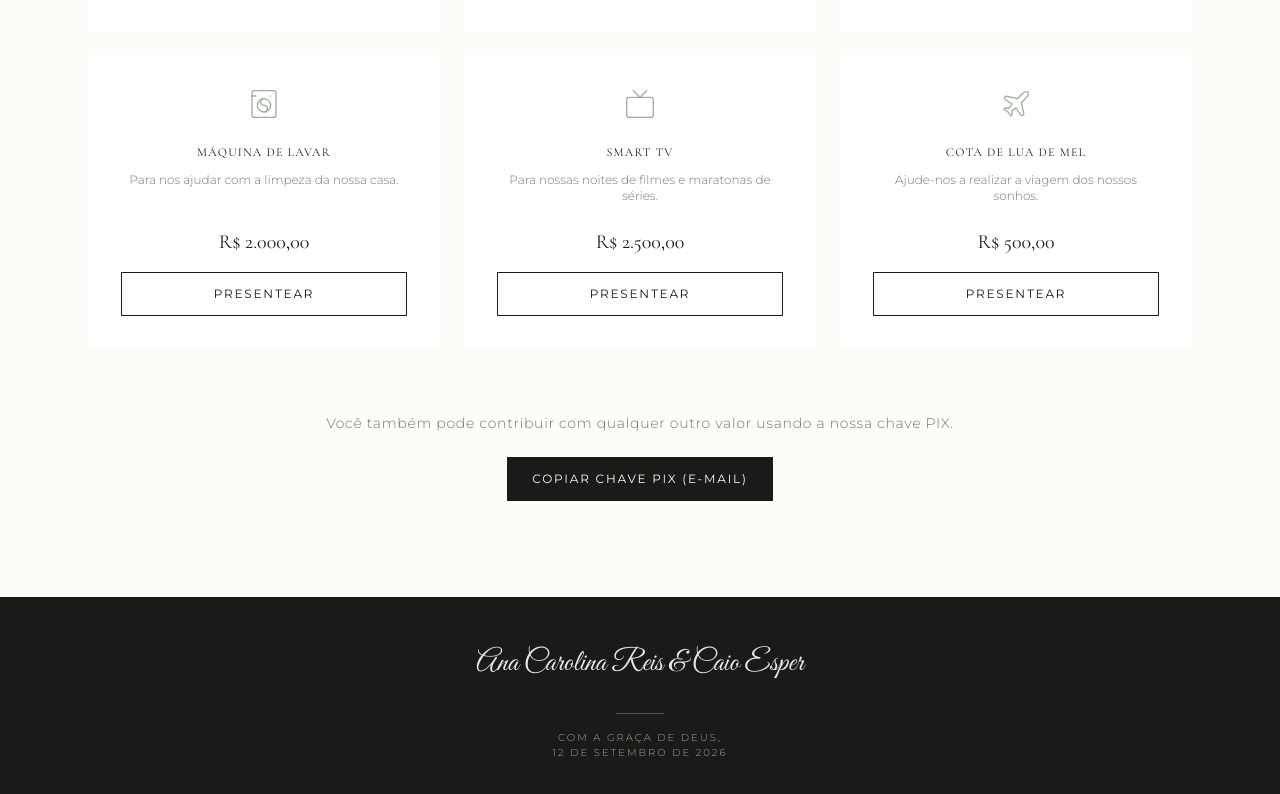
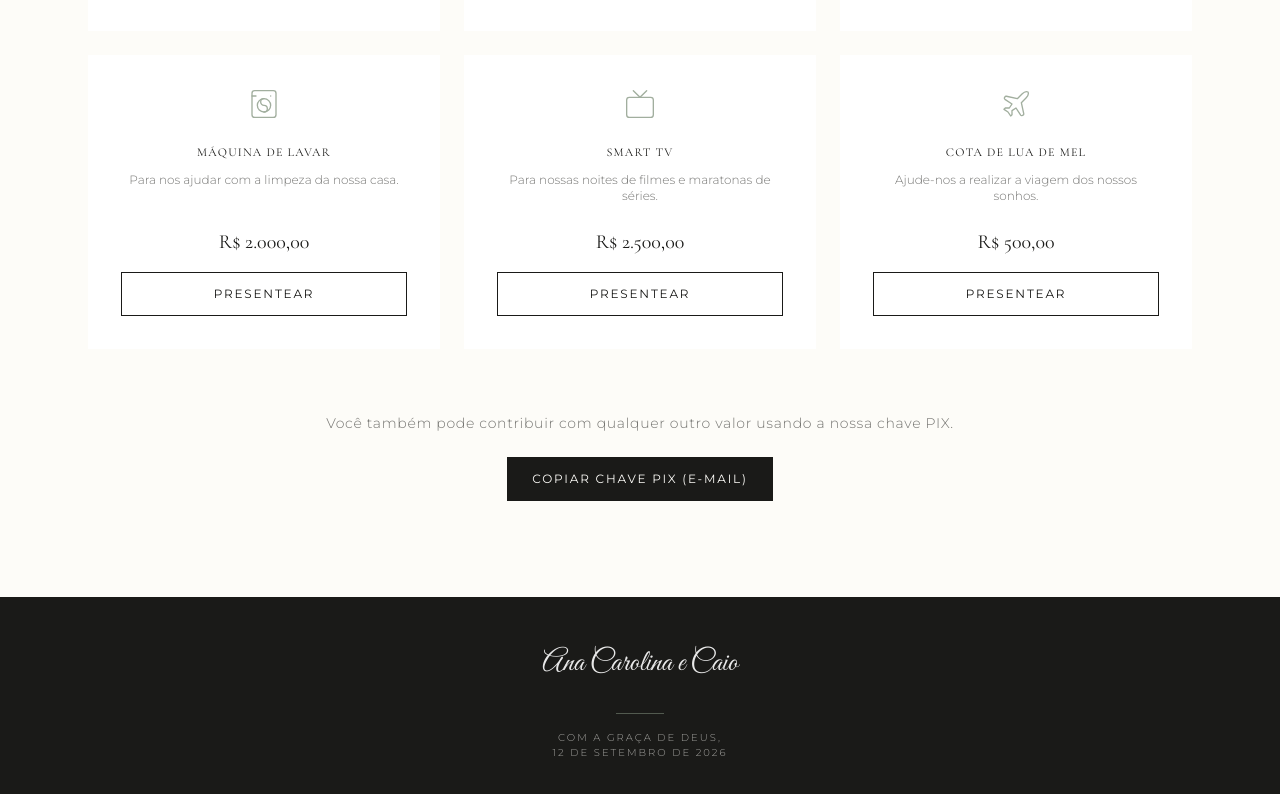
Before and after one commit to anacarolinareisaraujo-tech/Casamento, a React (Vite) app: page / in a window 1280 px wide. Shown: the part 4206-5000 px from the top of the page. Built offline with nearby package versions, Linux system fonts and the light colour scheme.

Commit message:
Update Footer.tsx

```diff
--- a/src/components/Footer.tsx
+++ b/src/components/Footer.tsx
@@ -2,7 +2,7 @@ export default function Footer() {
   return (
     <footer className="py-12 bg-wedding-dark text-wedding-cream text-center flex flex-col items-center">
       <h2 className="text-3xl script mb-4 opacity-90 text-white">
-        Ana Carolina Reis & Caio Esper
+        Ana Carolina e Caio
       </h2>
       <div className="w-12 h-px bg-wedding-sage/50 my-4"></div>
       <p className="text-[10px] uppercase font-light tracking-[0.2em] opacity-60">
```
